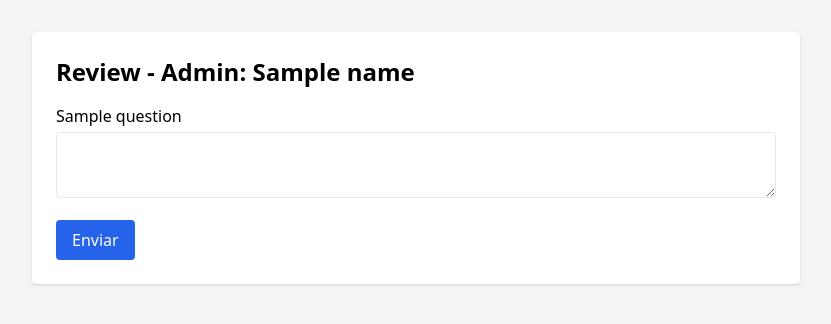
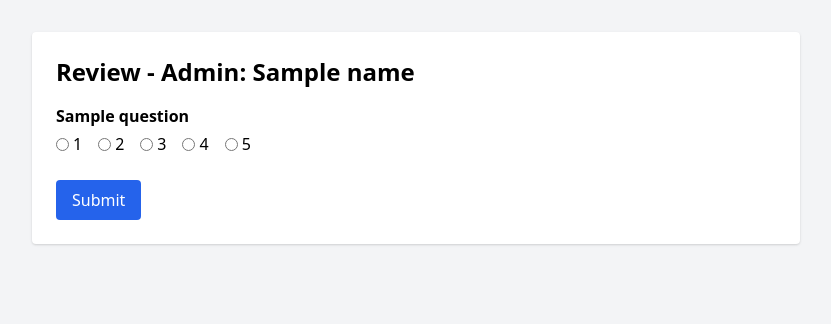
Before and after one commit to MackKirk/EmployeeReview, a FastAPI app: template templates/form.html in a window 1280 px wide. Shown: the top 324 px of the page, without its empty margins (224-1055 px from the left). Run offline with FastAPI, Linux system fonts and the light colour scheme; the template is opened without the code that fills it: most values are stand-ins (such as "Sample title", 1, 10 or a date in 2020).

Commit message:
Adiciona seleção de funcionário e radios de nota no formulário

```diff
--- a/main.py
+++ b/main.py
@@ -11,25 +11,9 @@ templates = Jinja2Templates(directory="templates")
 
 DATA_DIR = "data"
 
-QUESTIONS = [
-    "Qualidade do trabalho",
-    "Pontualidade",
-    "Assiduidade",
-    "Conquistas no último ano",
-    "O que poderia melhorar",
-    "O que a empresa poderia fazer para ajudar",
-    "Metas para o próximo período"
-]
+QUESTIONS = ['Work quality', 'Punctuality', 'Attendance', 'Achievements in the last year', 'Areas for improvement', 'How the company or supervisor can support you', 'Professional goals for the next period']
 
-@app.get("/review/{role}/{name}", response_class=HTMLResponse)
-async def get_form(request: Request, role: str, name: str):
-    return templates.TemplateResponse("form.html", {"request": request, "role": role, "name": name, "questions": QUESTIONS})
-
-@app.post("/submit/{role}/{name}")
-async def submit_form(role: str, name: str, request: Request):
-    form_data = await request.form()
-    entry = {q: form_data.get(q) for q in QUESTIONS}
-
+def save_partial(name: str, role: str, entry: dict):
     filepath = os.path.join(DATA_DIR, f"{name}.json")
     if os.path.exists(filepath):
         with open(filepath, "r") as f:
@@ -37,20 +21,43 @@ async def submit_form(role: str, name: str, request: Request):
     else:
         data = {}
 
-    data[role] = entry
+    if role not in data:
+        data[role] = {}
+
+    data[role].update(entry)
 
     with open(filepath, "w") as f:
         json.dump(data, f, indent=2)
 
+@app.get("/review/{role}/{name}", response_class=HTMLResponse)
+async def get_form(request: Request, role: str, name: str):
+    saved_data = {}
+    filepath = os.path.join(DATA_DIR, f"{name}.json")
+    if os.path.exists(filepath):
+        with open(filepath, "r") as f:
+            saved_data = json.load(f)
+            saved_data = saved_data.get(role, {})
+    return templates.TemplateResponse("form.html", {"request": request, "role": role, "name": name, "questions": QUESTIONS, "saved_data": saved_data})
+
+@app.post("/submit/{role}/{name}")
+async def submit_form(role: str, name: str, request: Request):
+    form_data = await request.form()
+    entry = {q: form_data.get(q) for q in QUESTIONS}
+    save_partial(name, role, entry)
     return RedirectResponse(url=f"/compare/{name}", status_code=303)
 
 @app.get("/compare/{name}", response_class=HTMLResponse)
 async def compare(request: Request, name: str):
     filepath = os.path.join(DATA_DIR, f"{name}.json")
     if not os.path.exists(filepath):
-        return HTMLResponse(content="Review não encontrado.", status_code=404)
-
+        return HTMLResponse(content="Review not found.", status_code=404)
     with open(filepath, "r") as f:
         data = json.load(f)
+    return templates.TemplateResponse("compare.html", {"request": request, "name": name, "data": data, "questions": QUESTIONS})
 
-    return templates.TemplateResponse("compare.html", {"request": request, "name": name, "data": data, "questions": QUESTIONS})
+
+@app.get("/select/{role}", response_class=HTMLResponse)
+async def list_names(request: Request, role: str):
+    all_files = os.listdir(DATA_DIR)
+    names = [f.replace(".json", "") for f in all_files if f.endswith(".json")]
+    return templates.TemplateResponse("select.html", {"request": request, "role": role, "names": names})
--- a/templates/form.html
+++ b/templates/form.html
@@ -8,14 +8,25 @@
 <body class="bg-gray-100 p-8">
   <div class="max-w-3xl mx-auto bg-white p-6 shadow rounded">
     <h1 class="text-2xl font-bold mb-4">Review - {{ role.capitalize() }}: {{ name }}</h1>
-    <form method="post" action="/submit/{{ role }}/{{ name }}" class="space-y-4">
+    <form method="post" action="/submit/{{ role }}/{{ name }}" class="space-y-6">
       {% for q in questions %}
-      <div>
-        <label class="block font-medium">{{ q }}</label>
-        <textarea name="{{ q }}" class="w-full border rounded p-2 mt-1" rows="2"></textarea>
-      </div>
+        <div>
+          <label class="block font-semibold mb-1">{{ q }}</label>
+          {% if loop.index <= 3 %}
+            <div class="flex space-x-4">
+              {% for i in range(1,6) %}
+              <label class="flex items-center space-x-1">
+                <input type="radio" name="{{ q }}" value="{{ i }}" {% if saved_data.get(q) == str(i) %}checked{% endif %} class="form-radio text-blue-500">
+                <span>{{ i }}</span>
+              </label>
+              {% endfor %}
+            </div>
+          {% else %}
+            <textarea name="{{ q }}" class="w-full border rounded p-2 mt-1" rows="2">{{ saved_data.get(q, "") }}</textarea>
+          {% endif %}
+        </div>
       {% endfor %}
-      <button type="submit" class="bg-blue-600 text-white px-4 py-2 rounded">Enviar</button>
+      <button type="submit" class="bg-blue-600 text-white px-4 py-2 rounded">Submit</button>
     </form>
   </div>
 </body>
```
Also changed, not shown: templates/select.html (added, +22 -0 lines).
